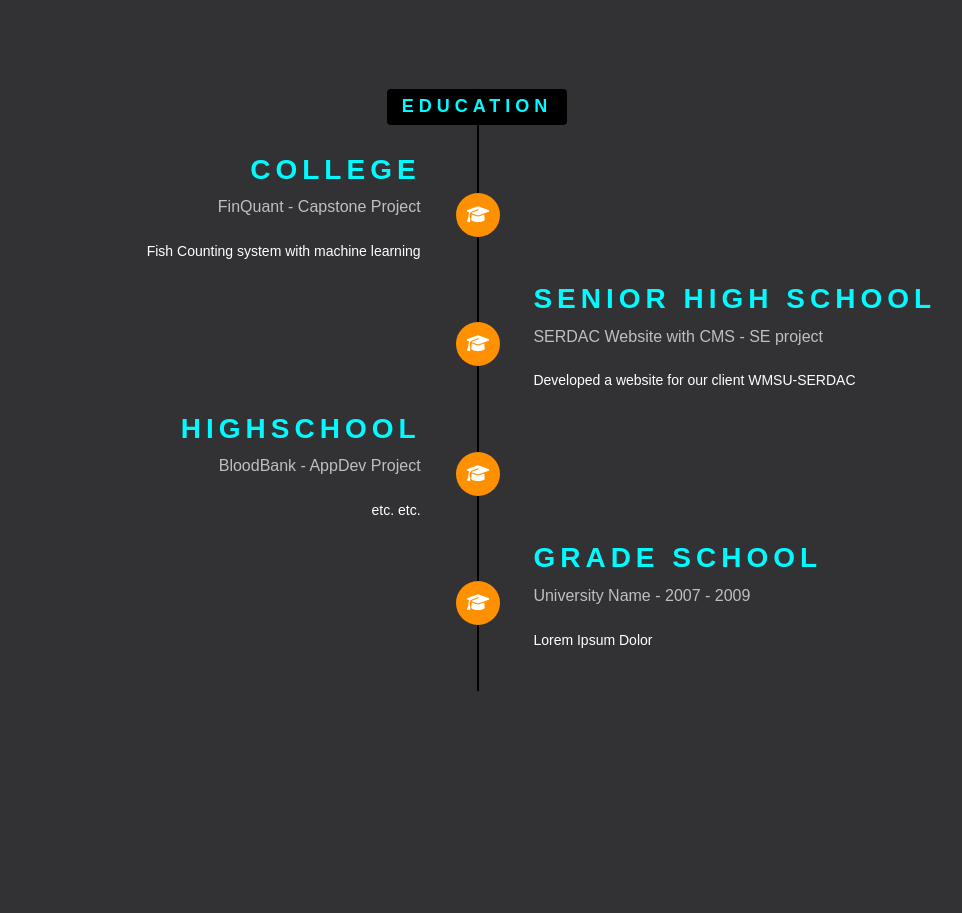
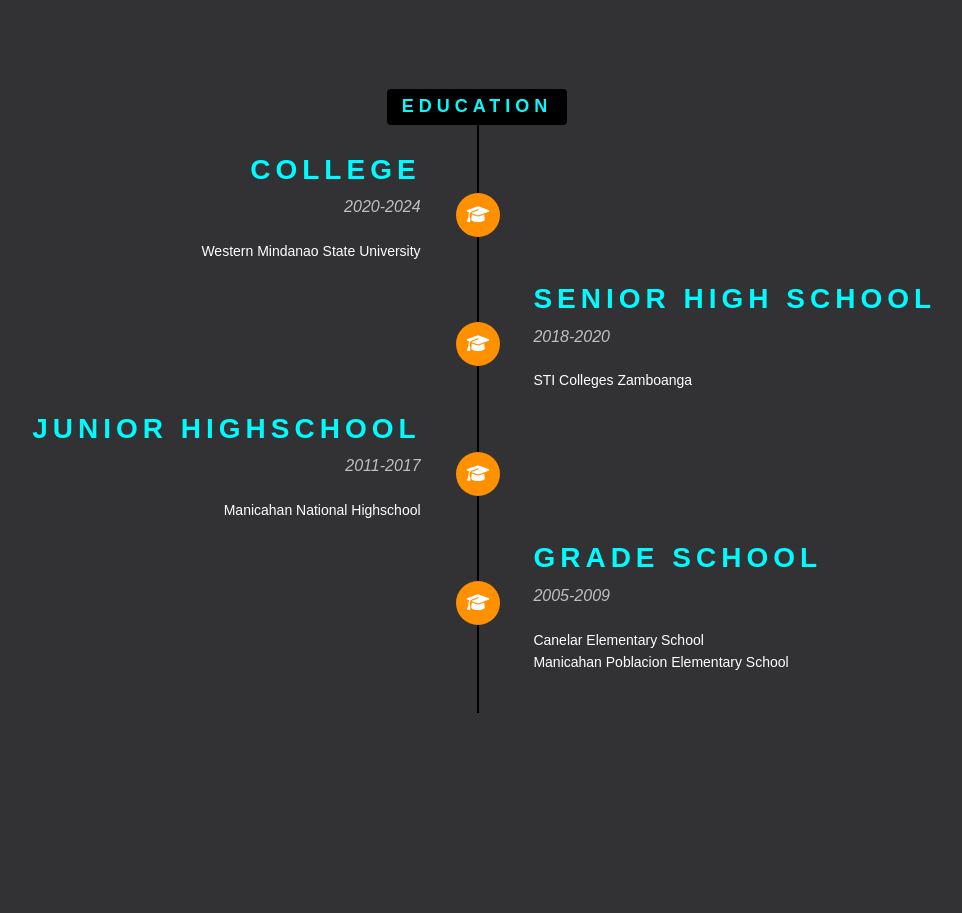
Before and after one commit to Ceejayglitch/Portfolio, a PHP site: page / in a window 1280 px wide. Shown: the part 1291-2204 px from the top of the page, without its empty margins (163-1125 px from the left). Run offline with PHP 8.4, Linux system fonts and the light colour scheme; some libraries are stand-ins or nearby versions.

Commit message:
Inayos ni badi ang education

```diff
--- a/assets/style.css
+++ b/assets/style.css
@@ -629,6 +629,7 @@ nav .hamburger.active .bar {
     font-size: 16px;
     font-weight: normal;
     color: #bfbfbf;
+    font-style: italic;
   }
 
   .timeline-body > p,
--- a/index.html
+++ b/index.html
@@ -121,10 +121,10 @@
                                     <div class="timeline-panel"  data-aos="fade-right" data-aos-duration="1800">
                                         <div class="timeline-heading">
                                             <h3 class="timeline-title">College</h3>
-                                            <span class="company">FinQuant - Capstone Project</span>
+                                            <span class="company">2020-2024</span>
                                         </div>
                                         <div class="timeline-body">
-                                            <p>Fish Counting system with machine learning</p>
+                                            <p>Western Mindanao State University</p>
                                         </div>
                                     </div>
                                 </li>
@@ -133,10 +133,10 @@
                                     <div class="timeline-panel" data-aos="fade-left" data-aos-duration="1800">
                                         <div class="timeline-heading">
                                             <h3 class="timeline-title">Senior High School</h3>
-                                            <span class="company">SERDAC Website with CMS - SE project</span>
+                                            <span class="company">2018-2020</span>
                                         </div>
                                         <div class="timeline-body">
-                                            <p>Developed a website for our client WMSU-SERDAC</p>
+                                            <p>STI Colleges Zamboanga</p>
                                         </div>
                                     </div>
                                 </li>
@@ -144,11 +144,11 @@
                                     <div class="timeline-badge"><i class="fa-solid fa-graduation-cap"></i></div>
                                     <div class="timeline-panel" data-aos="fade-right" data-aos-duration="1800">
                                         <div class="timeline-heading">
-                                            <h3 class="timeline-title">Highschool</h3>
-                                            <span class="company">BloodBank - AppDev Project</span>
+                                            <h3 class="timeline-title">Junior Highschool</h3>
+                                            <span class="company">2011-2017</span>
                                         </div>
                                         <div class="timeline-body">
-                                            <p>etc. etc.</p>
+                                            <p>Manicahan National Highschool</p>
                                         </div>
                                     </div>
                                 </li>
@@ -157,10 +157,10 @@
                                     <div class="timeline-panel" data-aos="fade-left" data-aos-duration="1800">
                                         <div class="timeline-heading">
                                             <h3 class="timeline-title">Grade School</h3>
-                                            <span class="company">University Name - 2007 - 2009</span>
+                                            <span class="company">2005-2009</span>
                                         </div>
                                         <div class="timeline-body">
-                                            <p>Lorem Ipsum Dolor</p>
+                                            <p>Canelar Elementary School <br> Manicahan Poblacion Elementary School</p>
                                         </div>
                                     </div>
                                 </li>
```
